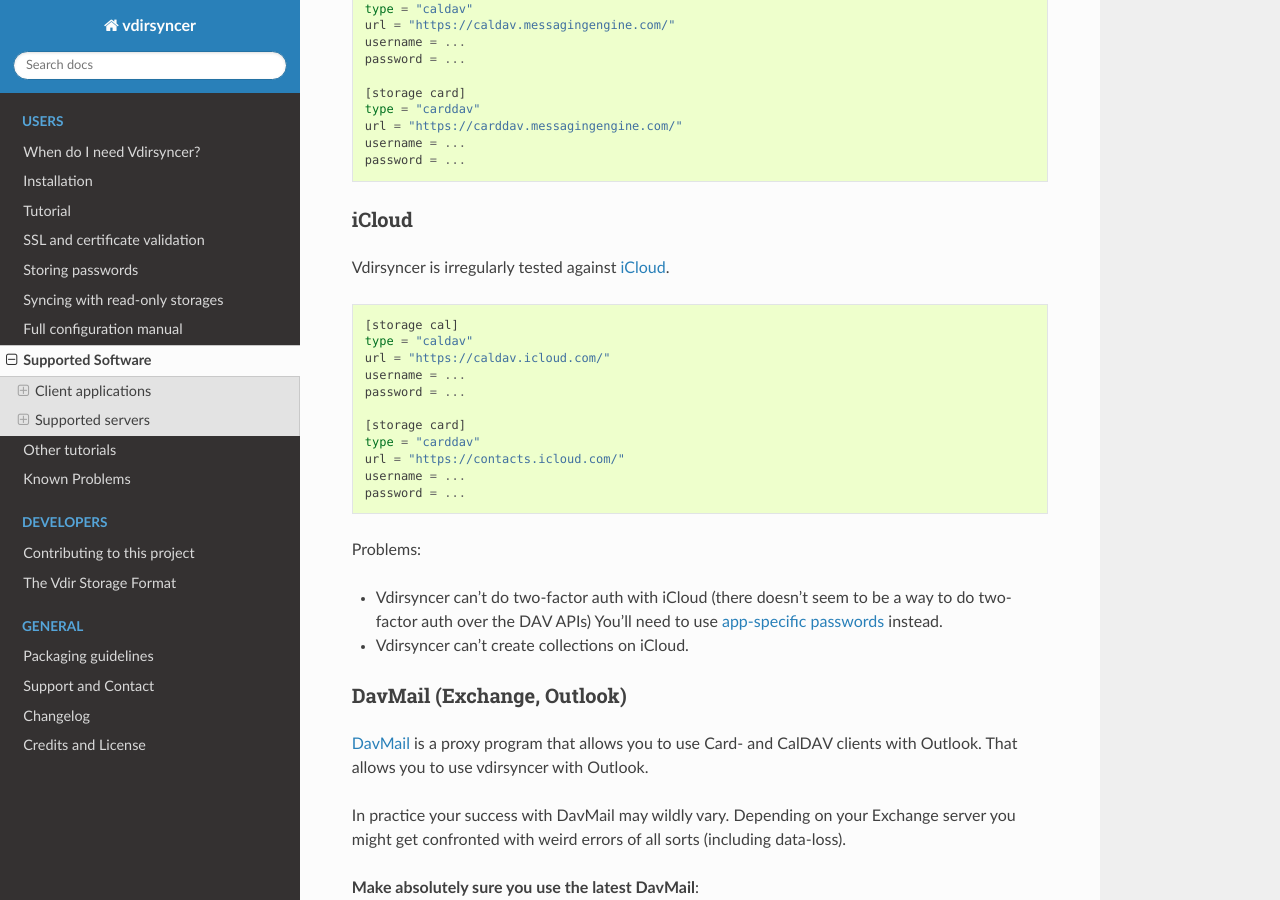
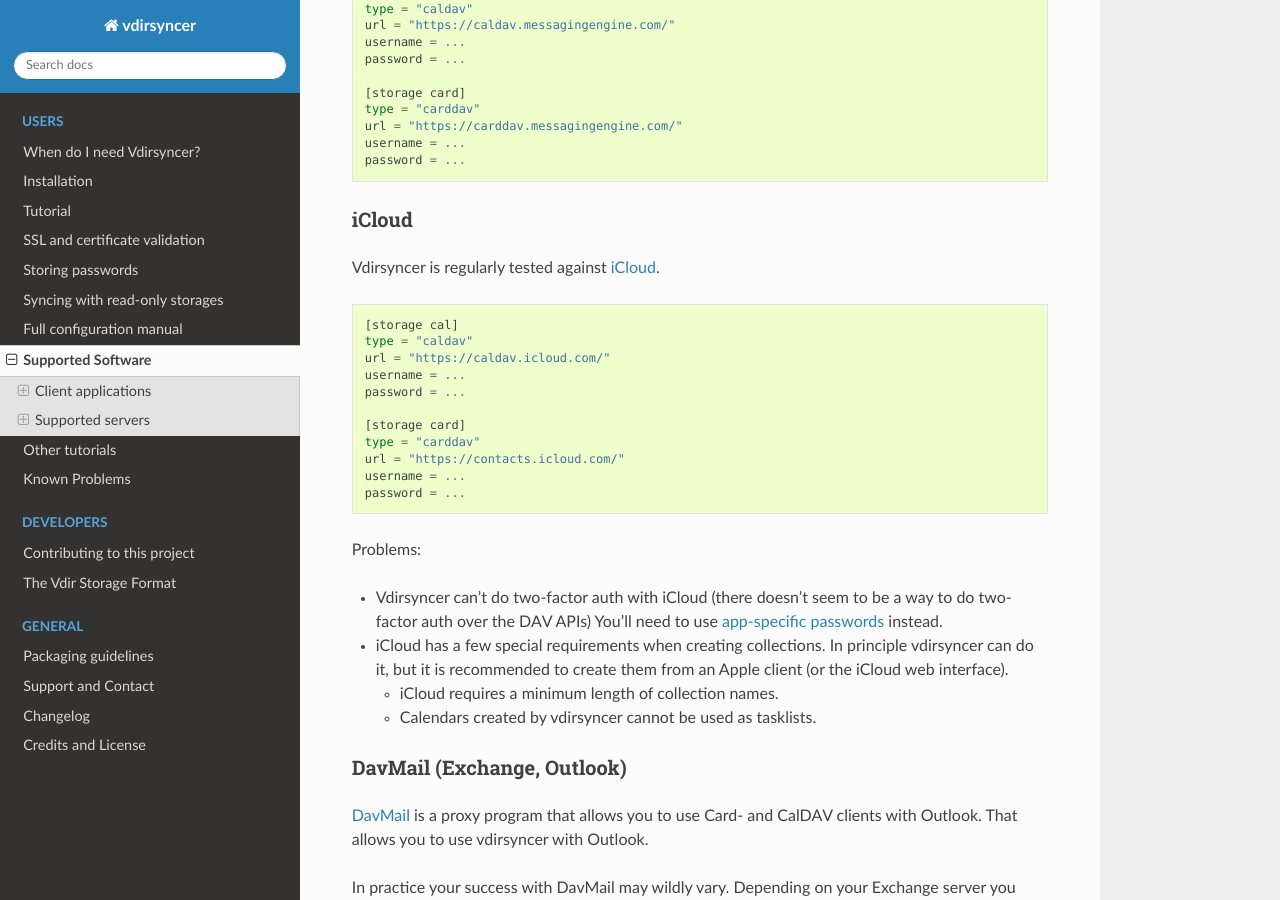
Before and after one commit to pimutils/vdirsyncer, a Sphinx documentation site: the page built from docs/supported.rst, in a window 1280 px wide and 900 px high, scrolled down 2344 px. Built offline with Sphinx 7.4.7 and the Read the Docs theme 2.0.0, drawn with Linux system fonts in a browser that asks for light colours; the version number could not be read and is left out.

Commit message:
Changelog for #567

```diff
--- a/CHANGELOG.rst
+++ b/CHANGELOG.rst
@@ -16,6 +16,7 @@
   values now have to be valid JSON.
 - A few UX improvements for Google storages, see :gh:`549` and :gh:`552`.
 - Fix collection discovery for :storage:`google_contacts`, see :gh:`564`.
+- iCloud is now tested on Travis, see :gh:`567`.
 
 Version 0.14.1
 ==============
--- a/docs/supported.rst
+++ b/docs/supported.rst
@@ -165,7 +165,7 @@
 iCloud
 ------
 
-Vdirsyncer is irregularly tested against iCloud_.
+Vdirsyncer is regularly tested against iCloud_.
 
 ::
 
@@ -186,7 +186,12 @@
 - Vdirsyncer can't do two-factor auth with iCloud (there doesn't seem to be a
   way to do two-factor auth over the DAV APIs) You'll need to use `app-specific
   passwords <https://support.apple.com/en-us/HT204397>`_ instead.
-- Vdirsyncer can't create collections on iCloud.
+- iCloud has a few special requirements when creating collections. In principle
+  vdirsyncer can do it, but it is recommended to create them from an Apple
+  client (or the iCloud web interface).
+
+  - iCloud requires a minimum length of collection names.
+  - Calendars created by vdirsyncer cannot be used as tasklists.
 
 .. _iCloud: https://www.icloud.com/
 
```
